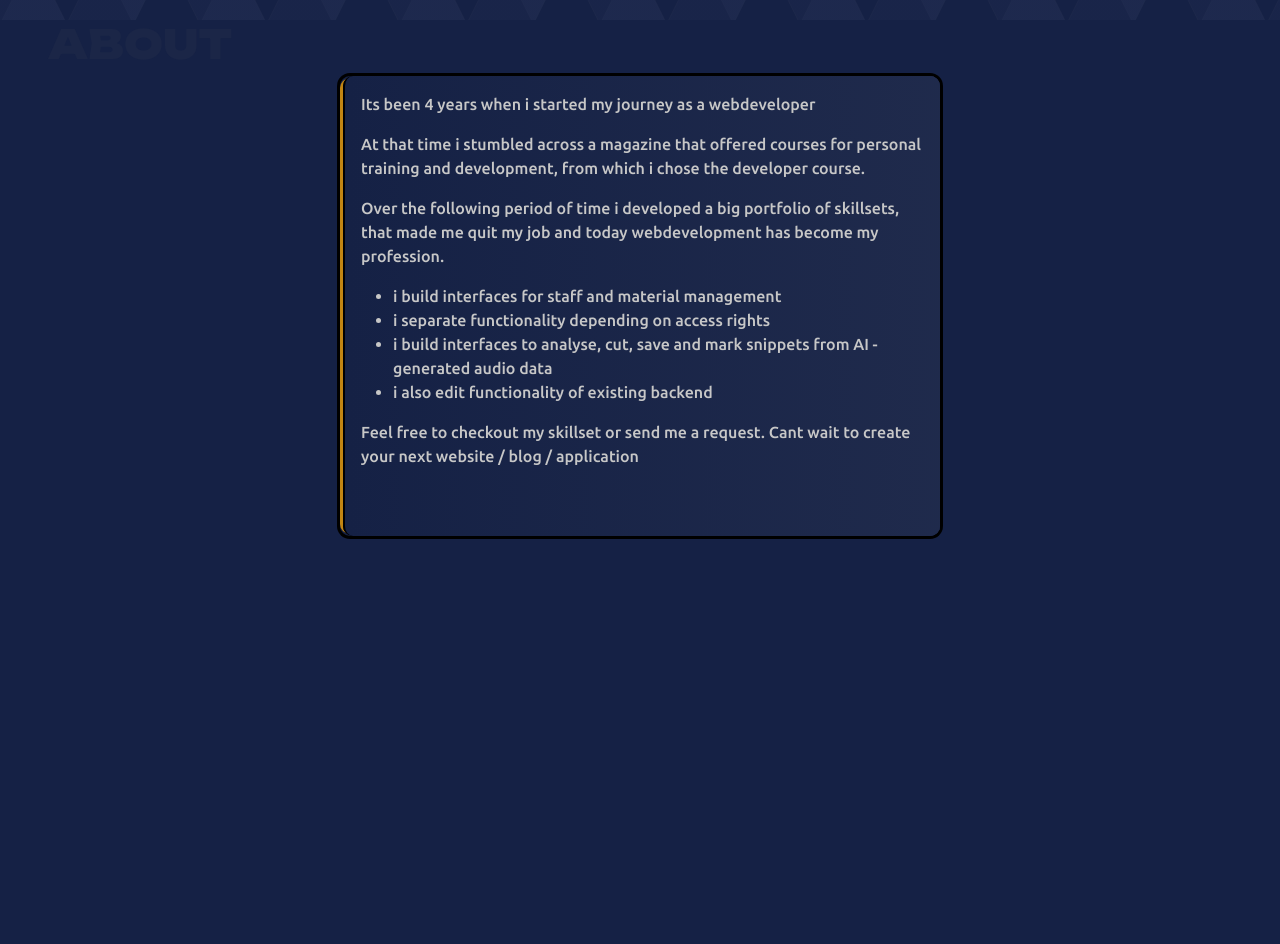
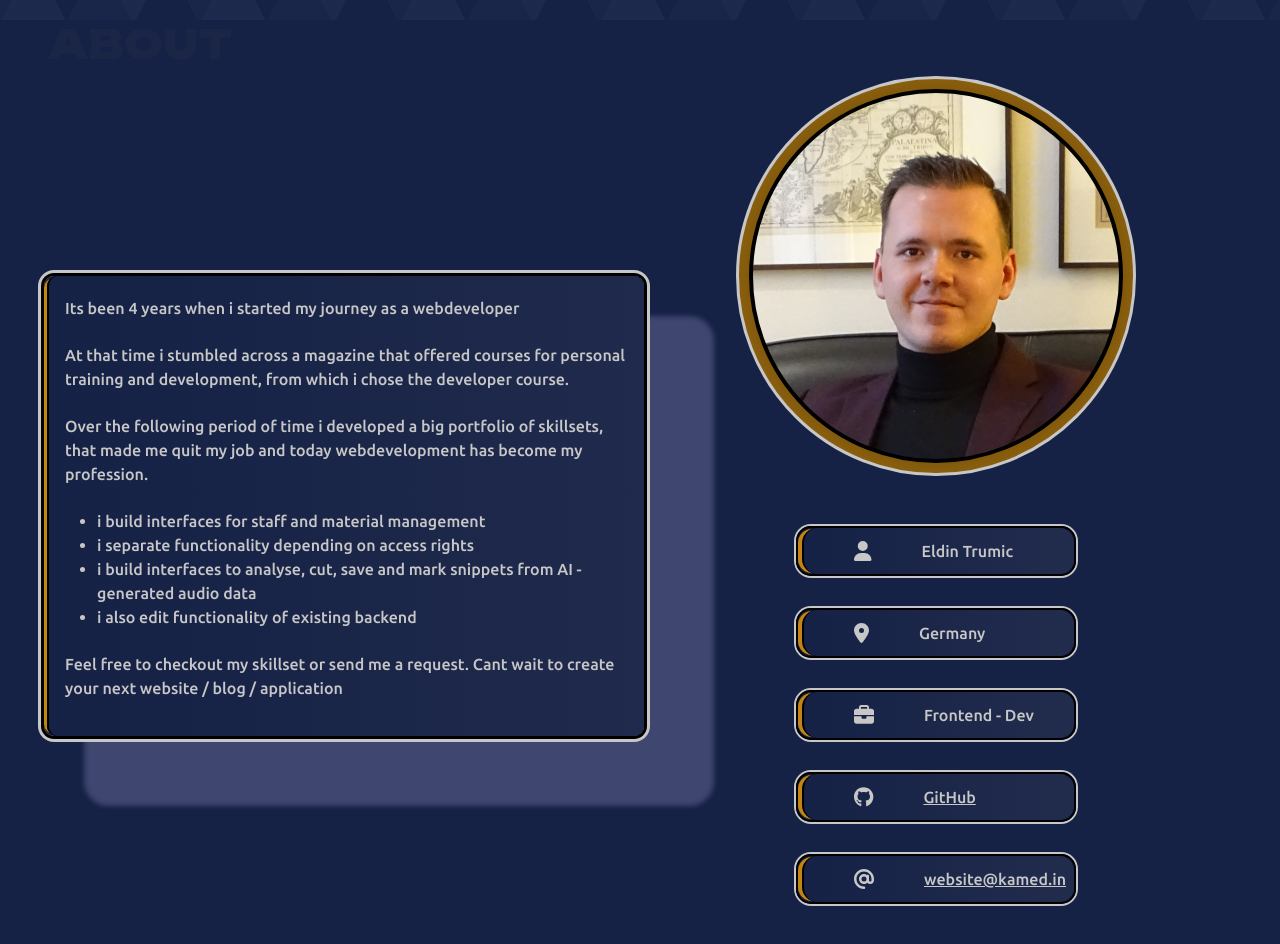
Before and after one commit to DevKame/fav_portfolio, a Vue app: page / in a window 1280 px wide. Shown: the part 780-1724 px from the top of the page. Built offline with nearby package versions, Linux system fonts and the light colour scheme.

Commit message:
added about animations

```diff
--- a/package.json
+++ b/package.json
@@ -8,6 +8,11 @@
     "lint": "vue-cli-service lint"
   },
   "dependencies": {
+    "@fortawesome/fontawesome-svg-core": "^6.5.1",
+    "@fortawesome/free-brands-svg-icons": "^6.5.1",
+    "@fortawesome/free-regular-svg-icons": "^6.5.1",
+    "@fortawesome/free-solid-svg-icons": "^6.5.1",
+    "@fortawesome/vue-fontawesome": "^3.0.6",
     "@popperjs/core": "^2.11.8",
     "bootstrap": "^5.3.3",
     "core-js": "^3.8.3",
--- a/src/App.vue
+++ b/src/App.vue
@@ -2,7 +2,7 @@
   <the-bar></the-bar>
   <the-header></the-header>
   <the-about></the-about>
-  <section class="space"></section>
+  <!-- <section class="space"></section> -->
 </template>
 
 <script lang="ts" setup>
@@ -22,8 +22,10 @@ const scrollProgress = computed(() => {
   const max = body.getBoundingClientRect().height - innerHeight;
   return (sval.value / max) * 100;
 });
+const wait = (ms: number) => new Promise(resolve => setTimeout(resolve, ms));
 //PROVIDING THE SCROLL PROGRESS FOR "FADING IN" OF OTHER COMPS
 provide("progressvalue", scrollProgress);
+provide("wait", wait);
 // SET A SCROLL LISTENER TO THE WINDOW ELEMENT
 onMounted(() => {
   window.addEventListener("scroll", e => {
--- a/src/components/multiUse/SectionHeadlines.vue
+++ b/src/components/multiUse/SectionHeadlines.vue
@@ -26,7 +26,6 @@ const props = defineProps([
     @media screen and (min-width: 1400px) {
         h1.section-headlines {
             font-size: 250px;
-            /* transform: translateY(30%); */
             z-index: -1;
         }
     }
--- a/src/components/singleUse/TheAbout.vue
+++ b/src/components/singleUse/TheAbout.vue
@@ -1,10 +1,11 @@
 <template>
     <section class="about px-5 d-flex flex-wrap justify-content-around align-items-center" ref="aboutSection">
         <section-headline headline="ABOUT"></section-headline>
-        <div class="text-box d-flex justify-content-end align-items-center position-relative">
+        <div class="flex-half w-50 d-flex flex-column justify-content-start align-items-center">
+            <div class="text-box d-flex justify-content-end align-items-center position-relative" ref="aboutTextbox">
                 <div class="text-box-aside bg-tert position-absolute"></div>
                 <div class="text-box-closer position-absolute"></div>
-            <div class="text-box-content p-3 position-relative d-flex flex-column justify-content-start align-items-end">
+                <div class="text-box-content p-3 position-relative d-flex flex-column justify-content-around align-items-end">
                     <p :class="{show: sectionVisible}">
                         <span v-for="(c, index) in about1" :key="index">{{ c }}</span>
                     </p>
@@ -33,11 +34,30 @@
                     </p>
                 </div>
             </div>
+        </div>
+        <div class="flex-half w-50 d-flex flex-column justify-content-start align-items-center">
+            <div class="image-info-wrapper d-flex flex-column justify-content-start align-items-center">
+                <div class="image-wrapper rounded-circle d-flex justify-content-center align-items-center">
+                    <div class="image rounded-circle"></div>
+                </div>
+                <div class="keyword-wrapper overflow-hidden w-100 d-flex flex-column justify-content-start align-items-center">
+                    <my-keywords :make-visible="sectionVisible" :delay="400" icon="fa-solid fa-user" text='Eldin Trumic'></my-keywords>
+                    <my-keywords :make-visible="sectionVisible" :delay="500" icon="fa-solid fa-location-dot" text='Germany'></my-keywords>
+                    <my-keywords :make-visible="sectionVisible" :delay="600" icon="fa-solid fa-briefcase" text='Frontend - Dev'></my-keywords>
+                    <my-keywords :make-visible="sectionVisible" :delay="700" icon="fa-brands fa-github" text='GitHub' :is-link="true" link-to="https://github.com/DevKame"></my-keywords>
+                    <my-keywords :make-visible="sectionVisible" :delay="800" icon="fa-solid fa-at" text='website@kamed.in' :is-link="true" link-to="mailto:website@kamed.in"></my-keywords>
+                </div>
+            </div>
+
+
+        </div>
     </section>
 </template>
 
 <script lang="ts" setup>
 import { ref, onMounted, inject, watch } from 'vue';
+
+import MyKeywords from '../subcomps/about/MyKeywords.vue';
 
 const aboutSection = ref<HTMLElement>();
 const sectionVisible = ref<boolean>(false);
@@ -51,6 +71,8 @@ const li3 = ref<string>("i build interfaces to analyse, cut, save and mark snipp
 const li4 = ref<string>("i also edit functionality of existing backend");
 const about5 = ref<string>("Feel free to checkout my skillset or send me a request. Cant wait to create your next website / blog / application");
 
+const aboutTextbox = ref<HTMLDivElement>();
+
 onMounted(() => {
     console.log(aboutSection.value);
 });
@@ -60,16 +82,47 @@ let progress = inject("progressvalue")!;
 
 // CHANGE div.bar WITH WHEN SCROLLPROGRESS CHANGES
 watch(progress, () => {
-    const sectiontop = aboutSection.value!.getBoundingClientRect().top;
-    console.clear();
-    console.log("section.top:", sectiontop);
-    if(sectiontop <= 0) sectionVisible.value = true;
+    const sectiondata = aboutSection.value!.getBoundingClientRect();
+    const sectionheight = sectiondata.height;
+    const sectionthreshold = sectionheight * .15;
+    const sectiontop = sectiondata.top;
+    if(sectiontop <= sectionthreshold && !sectionVisible.value)
+    {
+        openTextbox();
+    }
+    // if(sectiontop <= 0) sectionVisible.value = true;
 });
+
+const wait = inject("wait");
+
+async function openTextbox() {
+    await wait(50);
+    aboutTextbox.value!.classList.add("first-open");
+    await wait(300);
+    aboutTextbox.value!.classList.add("second-open");
+    await wait(100);
+    aboutTextbox.value!.classList.add("last-open");
+    await wait(300);
+    sectionVisible.value = true;
+}
 
 
 </script>
 
 <style scoped>
+.image {
+    width: 95%;
+    aspect-ratio: 1;
+    background-image: url("@/assets/img/me/profile_pic.png");
+    background-position: center;
+    border: 4px solid black;
+}
+.image-wrapper {
+    width: 100%;
+    aspect-ratio: 1;
+    background-image: radial-gradient(black, var(--tert));
+    border: 3px solid #c7c7c7;
+}
 .text-box-content,
 .text-box-closer {
     width: calc(100% - 3px);
@@ -93,18 +146,42 @@ watch(progress, () => {
     border-radius: inherit;
 }
 .text-box {
-    width: 600px;
-    height: 460px;
     font-family: "Ubuntu Med 500";
     color: #c7c7c7;
     border-radius: 10px;
-    box-shadow: 0 0 0 3px black;
+    box-shadow: 0 0 0 3px black,
+                0 0 0 6px #c7c7c7;
+    overflow: hidden;
+    transition: all .3s ease;
+}
+.text-box {
+    margin-top: 200px;
+    width: 20px;
+    height: 2px;
+    transform: translate(-300px, 230px);
+}
+.text-box.first-open {
+    width: 20px;
+    height: 460px;
+    transform: translate(-300px, 0);
+}
+.text-box.second-open {
+    width: 600px;
+    height: 460px;
+    transform: translate(0, 0);
+}
+.text-box.last-open {
+    box-shadow: 0 0 0 3px black,
+                0 0 0 6px #c7c7c7,
+                55px 55px 5px 15px #3F466F;
 }
 .text-box p,
 .text-box li {
     width: 100%;
     transform: translateX(-45%) scaleX(0);
+    /* transition: transform .4s ease-in opacity .2s ease-in; */
     transition: transform .4s ease-in;
+    /* opacity: 0; */
 }
 .text-box p:first-child {
     transition-delay: .1s;
@@ -138,7 +215,7 @@ watch(progress, () => {
 .text-box ul li {
     width: 100%;
     transform: translateX(-45%) scaleX(0);
-    transition: transform .4s ease-in;
+    transition: transform .6s ease-in;
 }
 .text-box p:nth-child(5) {
     transition-delay: .8s;
@@ -147,6 +224,18 @@ watch(progress, () => {
 .text-box p.show,
 .text-box li.show {
     transform: translateX(0) scaleX(1);
+    /* opacity: 1; */
 }
+/* .flex-half {
+    border: 1px solid blue;
+} */
 
+@media screen and (min-width: 1200px) {
+    .image-info-wrapper {
+        width: 400px;
+    }
+    .flex-half {
+        min-height: 850px;
+    }
+}
 </style>
--- /dev/null
+++ b/src/components/subcomps/about/MyKeywords.vue
@@ -0,0 +1,112 @@
+<template>
+    <div class="my-keywords position-relative d-flex justify-content-end align-items-center" ref="keyword">
+        <div class="keyword-aside bg-tert position-absolute"></div>
+        <div class="keyword-content d-flex jusity-content-start align-items-center position-relative">
+            <fa-icon :icon="icon" size="lg"></fa-icon>
+            <a v-if="isLink" :href="linkTo" target="_blank">
+                {{ text }}
+            </a>
+            <span v-else>{{ text }}</span>
+        </div>
+    </div>
+</template>
+
+<script lang="ts" setup>
+import { defineProps, watch, computed, ref } from 'vue';
+
+const props = defineProps([
+    "icon",
+    "isLink",
+    "linkTo",
+    "text",
+    "makeVisible",
+    "delay",
+]);
+const sectionVisible = computed(() => {
+    return props.makeVisible;
+});
+
+
+watch(sectionVisible, val => {
+    console.log(val);
+    if(val) {
+        flyKeyword();
+    }
+});
+const keyword = ref<HTMLDivElement>();
+async function flyKeyword() {
+    console.log(props.delay);
+    console.log(typeof(props.delay));
+    await keyword.value!.animate(
+        [
+            {transform: "translate(-30px, 0)"},
+        ],
+        {
+            duration: 400,
+            fill: "forwards",
+            delay: props.delay,
+        }
+    ).finished;
+    await keyword.value!.animate(
+        [
+            {transform: "translate(10px, 0)"},
+        ],
+        {
+            duration: 100,
+            fill: "forwards",
+        }
+    ).finished;
+    await keyword.value!.animate(
+        [
+            {transform: "translate(0, 0)"},
+        ],
+        {
+            duration: 150,
+            fill: "forwards",
+        }
+    ).finished;
+
+}
+</script>
+
+<style scoped>
+a {
+    color: #c7c7c7;
+}
+.keyword-content {
+    width: calc(100% - 4px);
+    height: 100%;
+    background: var(--prim) linear-gradient(to right, var(--prim), rgba(170,170,170,.1) 120%);
+    border-radius: inherit;
+    border-left: 2px solid black;
+}
+.keyword-aside {
+    top: 1px;
+    left: 0;
+    width: 10%;
+    height: calc(100% - 2px);
+    border-radius: inherit;
+}
+.my-keywords:first-child {
+    margin-top: 50px;
+}
+.my-keywords {
+    width: 70%;
+    border: 2px solid black;
+    height: 50px;
+    border-radius: 15px;
+    color: #c7c7c7;
+    font-family: "Ubuntu Med 500";
+    margin: 16px 0;
+    box-shadow: 0 0 0 2px #c7c7c7;
+    transform: translate(200%, 0);
+}
+@media screen and (min-width: 1200px) {
+    .keyword-content {
+        padding-left: 50px;
+    }
+    .keyword-content svg + * {
+        margin-left: 50px;
+    }
+}
+</style>
--- a/src/main.ts
+++ b/src/main.ts
@@ -13,9 +13,21 @@ import "./assets/fonts/fonts.css";
 //CUSTOM COMPONENTS:
 import SectionHeadlines from "./components/multiUse/SectionHeadlines.vue";
 
+
+// FONT AWESOME
+import { FontAwesomeIcon } from "@fortawesome/vue-fontawesome";
+import { library } from "@fortawesome/fontawesome-svg-core";
+
+import { faLocationDot, faBriefcase, faUser, faAt } from "@fortawesome/free-solid-svg-icons";
+import { faGithub } from "@fortawesome/free-brands-svg-icons";
+
+
+library.add(faUser,faLocationDot,faBriefcase, faGithub, faAt);
+
 import { createApp } from 'vue'
 import App from './App.vue'
 
 const app = createApp(App);
 app.component("section-headline", SectionHeadlines);
+app.component("fa-icon", FontAwesomeIcon);
 app.mount('#app')
```
Also changed, not shown: src/assets/img/me/profile_pic.png (renamed from src/assets/img/me/edlin_trumic.png), 1 other file (tests, documents, lock files or other folders). Lines whose indentation alone changed are shown as unchanged.
